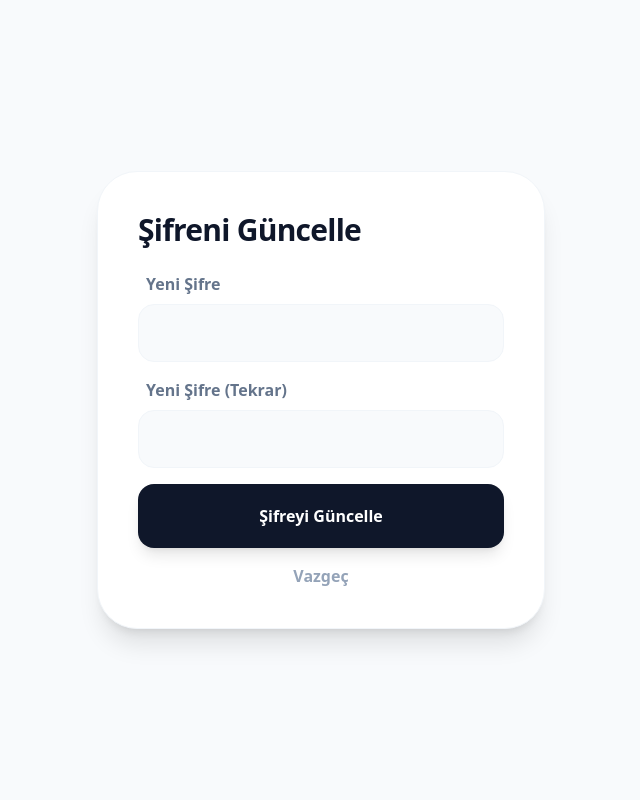
After one commit to 0HasanSamet0/menuflow, a Flask app: page /admin/sifre-degistir in a window 1280 px wide. The commit adds this page. Shown: the whole page, without its empty margins (319-959 px from the left). Run offline with Flask 3, Linux system fonts and the light colour scheme; the visitor is signed in with stand-in values (Sample User, id 1); some libraries are stand-ins or nearby versions.

Commit message:
üper Admin lokantaya sızma özelliği ve lokantacı şifre değiştirme paneli eklendi

```diff
--- a/lokanta/qrlokanta/app.py
+++ b/lokanta/qrlokanta/app.py
@@ -193,6 +193,31 @@ def qr_bas_sayfasi(id):
 
     return render_template("qr_print.html", lokanta=lokanta, qr_kodlar=qr_kodlar)
 
+# --- LOKANTAYA SIZMA AKSİYONU ---
+@app.route('/super-admin/lokantaya-siz/<int:lokanta_id>')
+@super_admin_required  # Bu senin yukarıda tanımladığın decorator, giriş yapılmadıysa login'e atar.
+def lokantaya_siz(lokanta_id):
+    conn = get_db_connection()
+    cur = conn.cursor()
+
+    # Seçtiğin lokantayı veritabanından bul
+    cur.execute("SELECT id, ad, slug FROM lokantalar WHERE id = %s", (lokanta_id,))
+    lokanta = cur.fetchone()
+    cur.close()
+    conn.close()
+
+    if lokanta:
+        # --- KRİTİK: KİMLİK DEĞİŞİMİ ---
+        # Lokantacı panelinin (@app.route("/admin")) beklediği session verilerini dolduruyoruz.
+        session["admin_logged_in"] = True
+        session["lokanta_id"] = lokanta['id']
+        session["lokanta_ad"] = lokanta['ad']
+        session["lokanta_slug"] = lokanta['slug'] # Menü yönlendirmeleri için bu da lazım olabilir
+
+        # İşlem tamam, şimdi normal admin paneline fırlatıyoruz
+        return redirect("/admin")
+
+    return "Hata: Lokanta bulunamadı!", 404
 #-------------------------------------------------------------------------------
 # GİRİŞ SAYFASI ROTASI
 @app.route("/login", methods=["GET", "POST"])
@@ -224,6 +249,12 @@ def login():
 def logout():
     session.pop("admin_logged_in", None)
     return redirect("/login")
+#şifre_kurtarma
+@app.route("/sifremi-unuttum")
+def sifremi_unuttum():
+    # Burayı istersen bir HTML sayfasına bağla,
+    # istersen direkt destek mesajına yönlendir.
+    return render_template("sifre_destek.html")
 
 # ---------- ANA SAYFA ----------
 @app.route("/")
@@ -376,6 +407,37 @@ def admin_urunekle():
     cur.close()
     conn.close()
     return render_template("admin_urunekle.html", kategoriler=kategoriler)
+
+
+@app.route("/admin/sifre-degistir", methods=["GET", "POST"])
+@login_required # Sadece giriş yapmış lokantacı girebilir
+def admin_sifre_degistir():
+    if request.method == "POST":
+        yeni_sifre = request.form.get("yeni_sifre")
+        yeni_sifre_tekrar = request.form.get("yeni_sifre_tekrar")
+        lokanta_id = session.get("lokanta_id")
+
+        if yeni_sifre != yeni_sifre_tekrar:
+            return "Şifreler birbiriyle uyuşmuyor!", 400
+
+        conn = get_db_connection()
+        cur = conn.cursor()
+        try:
+            cur.execute("UPDATE lokantalar SET sifre = %s WHERE id = %s", (yeni_sifre, lokanta_id))
+            conn.commit()
+            # Şifre değişince güvenlik için tekrar login'e atalım mı?
+            # İstersen atarız ama şimdilik panele geri gönderelim.
+            return redirect("/admin")
+        except Exception as e:
+            conn.rollback()
+            print(f"Şifre güncelleme hatası: {e}")
+            return "Bir hata oluştu!", 500
+        finally:
+            cur.close()
+            conn.close()
+
+    # GET isteği gelirse şifre değiştirme formunu göster
+    return render_template("admin_sifre.html")
 
 # ---------- ÜRÜN DETAY ----------
 @app.route("/urun/<int:id>")
--- /dev/null
+++ b/lokanta/qrlokanta/templates/admin_sifre.html
@@ -0,0 +1,28 @@
+<!DOCTYPE html>
+<html lang="tr">
+<head>
+    <meta charset="UTF-8">
+    <title>GastroPro | Şifre Değiştir</title>
+    <script src="https://cdn.tailwindcss.com"></script>
+    <link href="https://cdnjs.cloudflare.com/ajax/libs/font-awesome/6.4.0/css/all.min.css" rel="stylesheet">
+</head>
+<body class="bg-slate-50 flex items-center justify-center min-h-screen p-6">
+    <div class="max-w-md w-full bg-white p-10 rounded-[2.5rem] shadow-xl border border-slate-100">
+        <h2 class="text-3xl font-black text-slate-900 mb-6 tracking-tight">Şifreni Güncelle</h2>
+        <form action="/admin/sifre-degistir" method="POST" class="space-y-4">
+            <div>
+                <label class="block text-slate-500 mb-2 font-bold ml-2">Yeni Şifre</label>
+                <input type="password" name="yeni_sifre" class="w-full p-4 bg-slate-50 border border-slate-100 rounded-2xl outline-none focus:border-blue-500" required>
+            </div>
+            <div>
+                <label class="block text-slate-500 mb-2 font-bold ml-2">Yeni Şifre (Tekrar)</label>
+                <input type="password" name="yeni_sifre_tekrar" class="w-full p-4 bg-slate-50 border border-slate-100 rounded-2xl outline-none focus:border-blue-500" required>
+            </div>
+            <button type="submit" class="w-full bg-slate-900 text-white p-5 rounded-2xl font-bold hover:bg-blue-600 transition-all shadow-lg">
+                Şifreyi Güncelle
+            </button>
+            <a href="/admin" class="block text-center text-slate-400 font-bold mt-4">Vazgeç</a>
+        </form>
+    </div>
+</body>
+</html>
--- a/lokanta/qrlokanta/templates/login.html
+++ b/lokanta/qrlokanta/templates/login.html
@@ -30,6 +30,11 @@
             <button type="submit" class="w-full bg-orange-500 hover:bg-orange-600 text-white font-black py-4 rounded-2xl shadow-xl shadow-orange-200 transition active:scale-95">
                 SİSTEME GİRİŞ YAP
             </button>
+            <div class="mt-6 text-center">
+                <a href="/sifremi-unuttum" class="text-sm font-bold text-gray-400 hover:text-orange-500 transition">
+                    Şifremi Unuttum?
+                </a>
+            </div>
         </form>
     </div>
 </body>
--- a/lokanta/qrlokanta/templates/super_dashboard.html
+++ b/lokanta/qrlokanta/templates/super_dashboard.html
@@ -71,6 +71,9 @@
                                     {% endif %}
                                 </td>
                                 <td class="p-8 text-right space-x-2">
+                                    <a href="/super-admin/lokantaya-siz/{{ l.id }}" class="bg-orange-50 text-orange-600 p-3 rounded-xl hover:bg-orange-600 hover:text-white transition-all font-bold text-sm inline-block">
+                                        <i class="fa-solid fa-right-to-bracket mr-1"></i> YÖNETİME GİR
+                                    </a>
                                     <button class="bg-blue-50 text-blue-600 p-3 rounded-xl hover:bg-blue-600 hover:text-white transition-all font-bold text-sm">
                                         <a href="/super-admin/qr-bas/{{ l.id }}" class="bg-blue-50 text-blue-600 p-3 rounded-xl hover:bg-blue-600 hover:text-white transition-all font-bold text-sm inline-block">
                                             <i class="fa-solid fa-qrcode mr-1"></i> QR BAS
```
Also changed, not shown: lokanta/qrlokanta/templates/admin.html (+19 -1 lines), lokanta/qrlokanta/templates/sifre_destek.html (added, +29 -0 lines).
